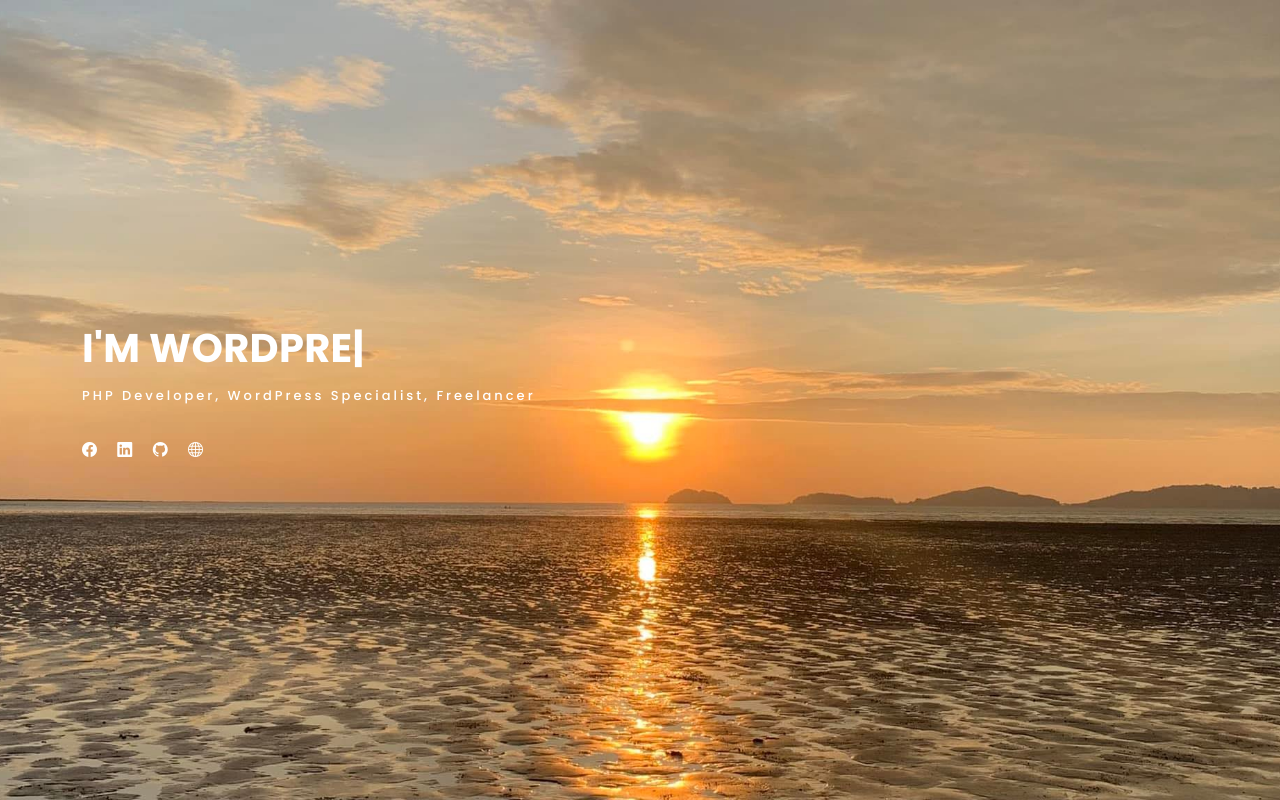
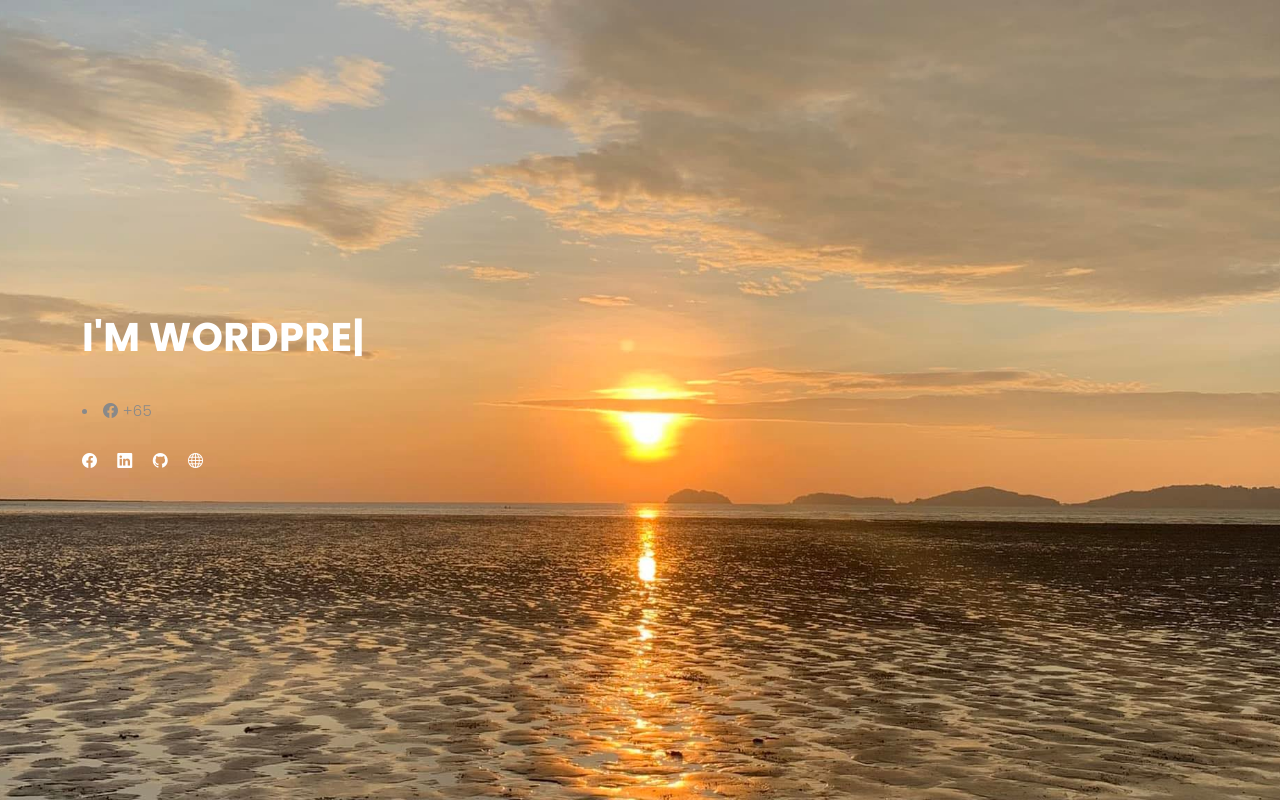
Before and after one commit to banyerhan/profile, a plain HTML site: page index.html in a window 1280 px wide. Drawn offline with nearby package versions, Linux system fonts and the light colour scheme; a web font is replaced by a local one.

Commit message:
Update index.html

```diff
--- a/index.html
+++ b/index.html
@@ -39,7 +39,7 @@
     <div class="container">
       <div class="hero-content">
         <h1>I'm <span class="typed" data-typed-items="PHP Developer, WordPress Specialist, Freelancer"></span></h1>
-        <p>PHP Developer, WordPress Specialist, Freelancer</p>
+        <p><li><i class="bi bi-facebook"></i> +65</li></p>
 
         <ul class="list-unstyled list-social">
           <li><a href="https://www.facebook.com/arrmondhayel"><i class="bi bi-facebook"></i></a></li>
```
